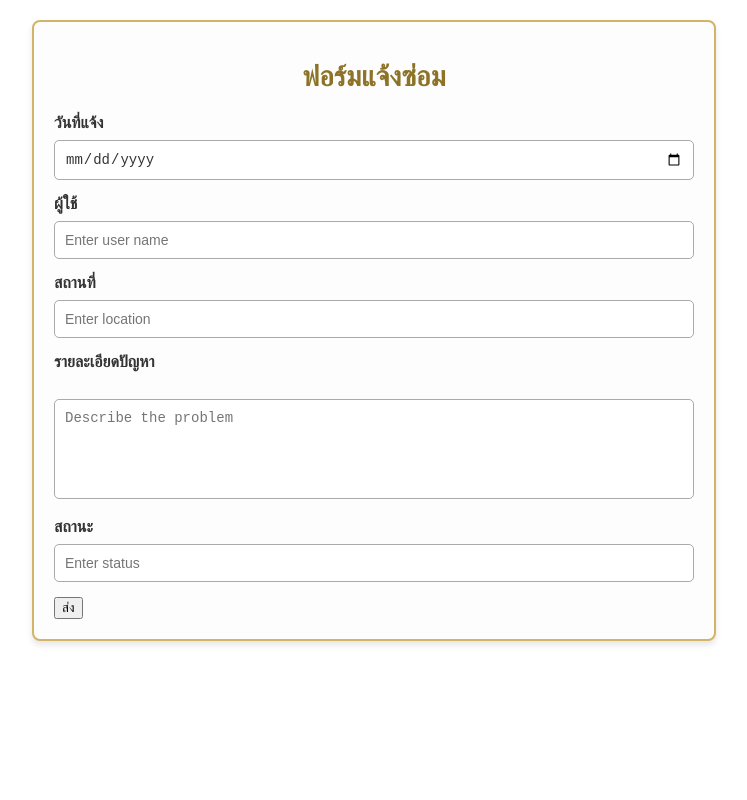
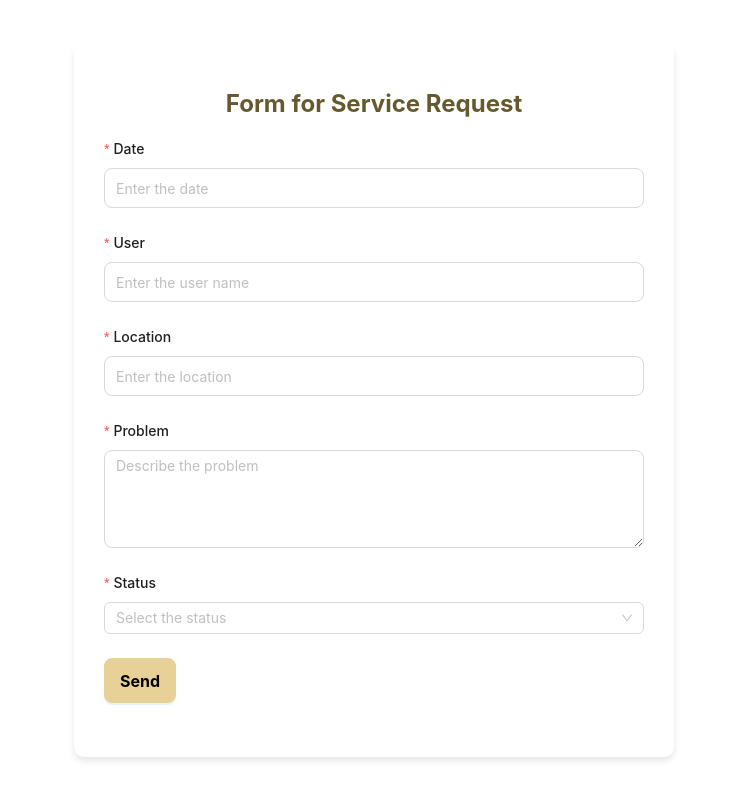
Before and after one commit to NobpasinTumdee/ShoppingMall, a React (Vite) app in the folder frontend/: page /ServiceReuest in a window 1280 px wide. Shown: the whole page, without its empty margins (266-1013 px from the left). Built offline with nearby package versions, Linux system fonts and the light colour scheme; a web font is replaced by a local one.

Commit message:
แก้ frontend หน้า ui แต่ยังไม่มา

```diff
--- a/frontend/src/Page/MainWeb/ServiceRequest/ServicePage.css
+++ b/frontend/src/Page/MainWeb/ServiceRequest/ServicePage.css
@@ -1,83 +1,61 @@
-/* Container หลักของฟอร์ม */
-.service-form-container {
-    width: 50%;
-    margin: 20px auto;
-    padding: 20px;
-    background-color: #fdfdfd;
-    border: 2px solid #d2b469;
-    border-radius: 8px;
-    box-shadow: 0 4px 6px rgba(0, 0, 0, 0.1);
+body {
+  margin: 0;
   font-family: Arial, sans-serif;
+  background-color: #f7f7f7;
 }
 
-  /* หัวข้อหลักของฟอร์ม */
-  .service-form-title {
-    text-align: center;
-    font-size: 28px;
-    font-weight: bold;
-    color: #8c7327;
-    margin-bottom: 20px;
+.form-container {
+  width: 100%;
+  max-width: 600px;
+  background: white;
+  padding: 30px;
+  box-shadow: 0 4px 6px rgba(0, 0, 0, 0.1);
+  border-radius: 10px;
 }
 
-  /* ช่อง input และ textarea */
-  .service-form-group {
-    margin-bottom: 15px;
+.form-title {
+  font-size: 24px;
+  font-weight: bold;
+  text-align: center;
+  margin-bottom: 20px;
+  color: #66592d;
 }
 
-  .service-form-group label {
-    display: block;
-    margin-bottom: 8px;
-    font-weight: bold;
+.ant-form-item-label > label {
+  font-size: 16px;
+  font-weight: 500;
   color: #333;
 }
 
-  .service-form-group input,
-  .service-form-group textarea {
-    width: 100%;
-    padding: 10px;
-    border: 1px solid #aaa;
-    border-radius: 5px;
+.ant-input,
+.ant-select-selector {
+  border-radius: 8px;
+  height: 40px;
   font-size: 14px;
-    color: #333;
-    box-sizing: border-box;
 }
 
-  .service-form-group input:focus,
-  .service-form-group textarea:focus {
-    outline: none;
-    border-color: #d2b469;
-    box-shadow: 0 0 4px rgba(210, 180, 105, 0.5);
+.ant-input-textarea {
+  border-radius: 8px;
 }
 
-  .service-form-group textarea {
-    height: 100px;
-    resize: none;
+.ant-btn-primary {
+  background-color: #e8d196;
+  border-color: #e8d196;
+  color: black;
+  height: 45px;
+  border-radius: 8px;
+  font-size: 16px;
+  font-weight: bold;
 }
 
-  /* ปุ่มกด */
-  .service-form-button {
-    display: block;
-    width: 100px;
-    padding: 10px;
-    margin: 20px auto 0;
-    background-color: #d2b469;
-    color: #fff;
-    border: none;
-    border-radius: 5px;
-    font-size: 16px;
-    cursor: pointer;
-    transition: background-color 0.3s ease;
+.ant-btn-primary:hover {
+  background-color: #d7c287;
+  border-color: #d7c287;
+  color: black;
 }
 
-  .service-form-button:hover {
-    background-color: #8c7327;
+.ant-btn-primary:focus {
+  background-color: #e8d196;
+  border-color: #e8d196;
+  box-shadow: none;
 }
-
-  /* แถบสีด้านล่าง */
-  .service-form-footer {
-    height: 40px;
-    background-color: #d2b469;
-    margin-top: 20px;
-    border-bottom-left-radius: 8px;
-    border-bottom-right-radius: 8px;
-  }
--- a/frontend/src/Page/MainWeb/ServiceRequest/ServicePage.tsx
+++ b/frontend/src/Page/MainWeb/ServiceRequest/ServicePage.tsx
@@ -1,86 +1,92 @@
-import React, { useState } from "react";
-import "./ServicePage.css";
+import React, { useState, useEffect } from 'react';
+import { Layout, Form, Input, Button, Select } from 'antd';
+import './ServicePage.css';
 
-const ServiceRequest: React.FC = () => {
-  // State สำหรับจัดการข้อมูลฟอร์ม
-  const [formData, setFormData] = useState({
-    date: "",
-    user: "",
-    location: "",
-    problem: "",
-    status: "",
-  });
+const { Content } = Layout;
 
-  // ฟังก์ชัน handle การเปลี่ยนแปลงค่าใน input
-  const handleChange = (e: React.ChangeEvent<HTMLInputElement | HTMLTextAreaElement>) => {
-    const { id, value } = e.target;
-    setFormData({ ...formData, [id]: value });
-  };
+const ServicePage: React.FC = () => {
+    const [form] = Form.useForm();
 
-  // ฟังก์ชัน handle การ submit ฟอร์ม
-  const handleSubmit = (e: React.FormEvent) => {
-    e.preventDefault();
-    console.log("Form Data Submitted:", formData);
-    alert("Form Submitted Successfully!");
-  };
+    const onFinish = (values: any) => {
+        console.log('Success:', values);
+    };
 
-  return (
-    <div className="service-form-container">
-      <h1 className="service-form-title">ฟอร์มแจ้งซ่อม</h1>
-      <form onSubmit={handleSubmit}>
-        <div className="service-form-group">
-          <label htmlFor="date">วันที่แจ้ง</label>
-          <input
-            type="date"
-            id="date"
-            value={formData.date}
-            onChange={handleChange}
-          />
-        </div>
-        <div className="service-form-group">
-          <label htmlFor="user">ผู้ใช้</label>
-          <input
-            type="text"
-            id="user"
-            placeholder="Enter user name"
-            value={formData.user}
-            onChange={handleChange}
-          />
-        </div>
-        <div className="service-form-group">
-          <label htmlFor="location">สถานที่</label>
-          <input
-            type="text"
-            id="location"
-            placeholder="Enter location"
-            value={formData.location}
-            onChange={handleChange}
-          />
-        </div>
-        <div className="service-form-group">
-          <label htmlFor="problem">รายละเอียดปัญหา</label>
-          <textarea
-            id="problem"
-            placeholder="Describe the problem"
-            value={formData.problem}
-            onChange={handleChange}
-          />
-        </div>
-        <div className="service-form-group">
-          <label htmlFor="status">สถานะ</label>
-          <input
-            type="text"
-            id="status"
-            placeholder="Enter status"
-            value={formData.status}
-            onChange={handleChange}
-          />
-        </div>
-        <button type="submit">ส่ง</button>
-      </form>
-      <div className="footer"></div>
-    </div>
-  );
+    const onFinishFailed = (errorInfo: any) => {
+        console.log('Failed:', errorInfo);
+    };
+
+    return (
+        <Layout style={{ minHeight: '100vh' }}>
+            <Content style={{ padding: '20px', display: 'flex', justifyContent: 'center', alignItems: 'center' }}>
+                <div className="form-container">
+                    <h1 className="form-title">Form for Service Request</h1>
+                    <Form
+                        form={form}
+                        layout="vertical"
+                        onFinish={onFinish}
+                        onFinishFailed={onFinishFailed}
+                        style={{ width: '100%' }}
+                    >
+                        {/* Date */}
+                        <Form.Item
+                            label="Date"
+                            name="date"
+                            rules={[{ required: true, message: 'Please input the date!' }]}
+                        >
+                            <Input placeholder="Enter the date" />
+                        </Form.Item>
+
+                        {/* User */}
+                        <Form.Item
+                            label="User"
+                            name="user"
+                            rules={[{ required: true, message: 'Please input the user name!' }]}
+                        >
+                            <Input placeholder="Enter the user name" />
+                        </Form.Item>
+
+                        {/* Location */}
+                        <Form.Item
+                            label="Location"
+                            name="location"
+                            rules={[{ required: true, message: 'Please input the location!' }]}
+                        >
+                            <Input placeholder="Enter the location" />
+                        </Form.Item>
+
+                        {/* Problem */}
+                        <Form.Item
+                            label="Problem"
+                            name="problem"
+                            rules={[{ required: true, message: 'Please describe the problem!' }]}
+                        >
+                            <Input.TextArea placeholder="Describe the problem" rows={4} />
+                        </Form.Item>
+
+                        {/* Status */}
+                        <Form.Item
+                            label="Status"
+                            name="status"
+                            rules={[{ required: true, message: 'Please specify the status!' }]}
+                        >
+                            <Select placeholder="Select the status">
+                                <Select.Option value="open">Open</Select.Option>
+                                <Select.Option value="inProgress">In Progress</Select.Option>
+                                <Select.Option value="resolved">Resolved</Select.Option>
+                            </Select>
+                        </Form.Item>
+
+                        {/* Submit Button */}
+                        <Form.Item>
+                            <Button type="primary" htmlType="submit" className="form-submit-button">
+                                Send
+                            </Button>
+                        </Form.Item>
+                    </Form>
+                </div>
+            </Content>
+        </Layout>
+    );
 };
 
-export default ServiceRequest;
+export default ServicePage;
```
Also changed, not shown: 1 other file (tests, documents, lock files or other folders). Lines whose indentation alone changed are shown as unchanged.
